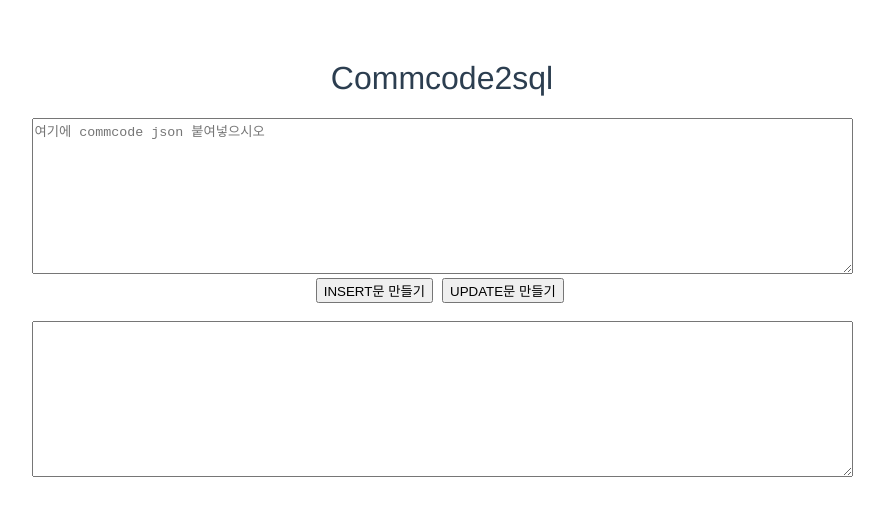
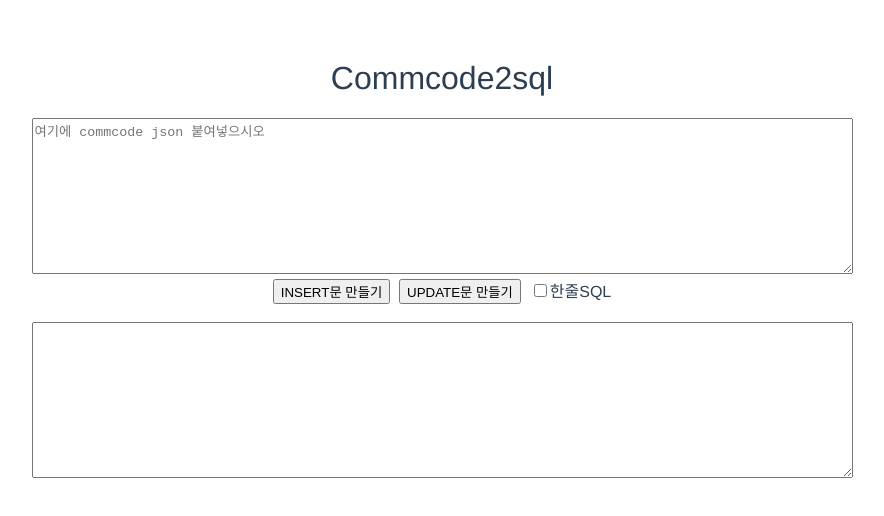
Before and after one commit to badsaarow/commcode2sql, a Vue app: page /#/ in a window 1280 px wide. Shown: the top 516 px of the page, without its empty margins (198-1082 px from the left). Built offline with nearby package versions, Linux system fonts and the light colour scheme.

Commit message:
한줄로 만드는 것을 checkbox로 설정할 수 있게 함

```diff
--- a/src/components/Commcode2sql.vue
+++ b/src/components/Commcode2sql.vue
@@ -10,6 +10,8 @@
      <br/>
      <button v-on:click="json2sql('insert')">INSERT문 만들기</button>&nbsp;
      <button v-on:click="json2sql('update')">UPDATE문 만들기</button>&nbsp;
+     <input type="checkbox" id="checkbox" v-model="isSingleLineSQL">
+     <label for="checkbox">한줄SQL</label>
      <br/>
      <br/>
      <textarea
@@ -85,7 +87,12 @@ export default {
             console.log(`invalid crud: ${crud}`);
             return;
           }
-          this.sqlString += this.makeFlatSql(sql) + '\n';
+          if (this.isSingleLineSQL) {
+            this.sqlString += this.makeFlatSql(sql) + '\n';
+          } else {
+            this.sqlString += sql + '\n';
+          }
+
         }
       }
 
```
